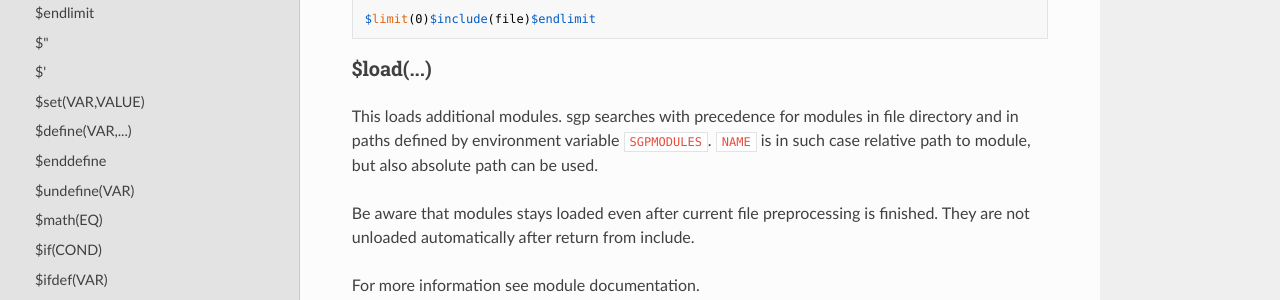
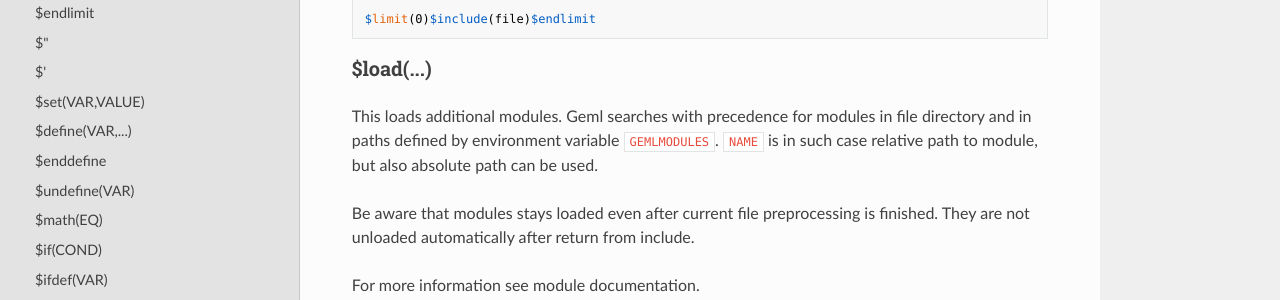
Before and after one commit to Cynerd/geml, an MkDocs documentation site: the page built from docs/builtin_commands.md, in a window 1280 px wide and 900 px high, scrolled down 374 px. Shown: the part 151-451 px from the top of the window. Built offline with MkDocs 1.6.1, drawn with Linux system fonts in a browser that asks for light colours; nearby versions of some CDN libraries; old or Windows-style settings are respelled for this version of MkDocs; some of the changed text lies outside the part shown.

````diff
--- a/docs/builtin_commands.md
+++ b/docs/builtin_commands.md
@@ -19,8 +19,8 @@ $limit(0)$include(file)$endlimit
 ```
 
 ### $load(...)
-This loads additional modules. sgp searches with precedence for modules in file
-directory and in paths defined by environment variable `SGPMODULES`. `NAME` is in
+This loads additional modules. Geml searches with precedence for modules in file
+directory and in paths defined by environment variable `GEMLMODULES`. `NAME` is in
 such case relative path to module, but also absolute path can be used.
 
 Be aware that modules stays loaded even after current file preprocessing is
@@ -100,7 +100,7 @@ specify any shell command in `CMD`.
 `TEXT` is printed to error output and spg is terminated.
 
 ### $warning(TEXT)
-`TEXT` is printed to error output, but sgp continuous preprocessing text.
+`TEXT` is printed to error output, but geml continuous preprocessing text.
 
 ### $info(TEXT)
 Simply prints `TEXT` to standard output. If standard output is used as output of
--- a/mkdocs.yml
+++ b/mkdocs.yml
@@ -1,6 +1,6 @@
-site_name: SGP
-repo_url: https://github.com/Cynerd/sgp.git
-site_description: Simple genetal preprocessor
+site_name: GEML
+repo_url: https://github.com/Cynerd/geml.git
+site_description: General embedded macro language
 copyright: GNU General Public License, version 2.0
 pages:
 - Home: index.md
````
Also changed, not shown: README.md (+5 -4 lines), docs/syntax.md (+2 -2 lines), 3 other files.
